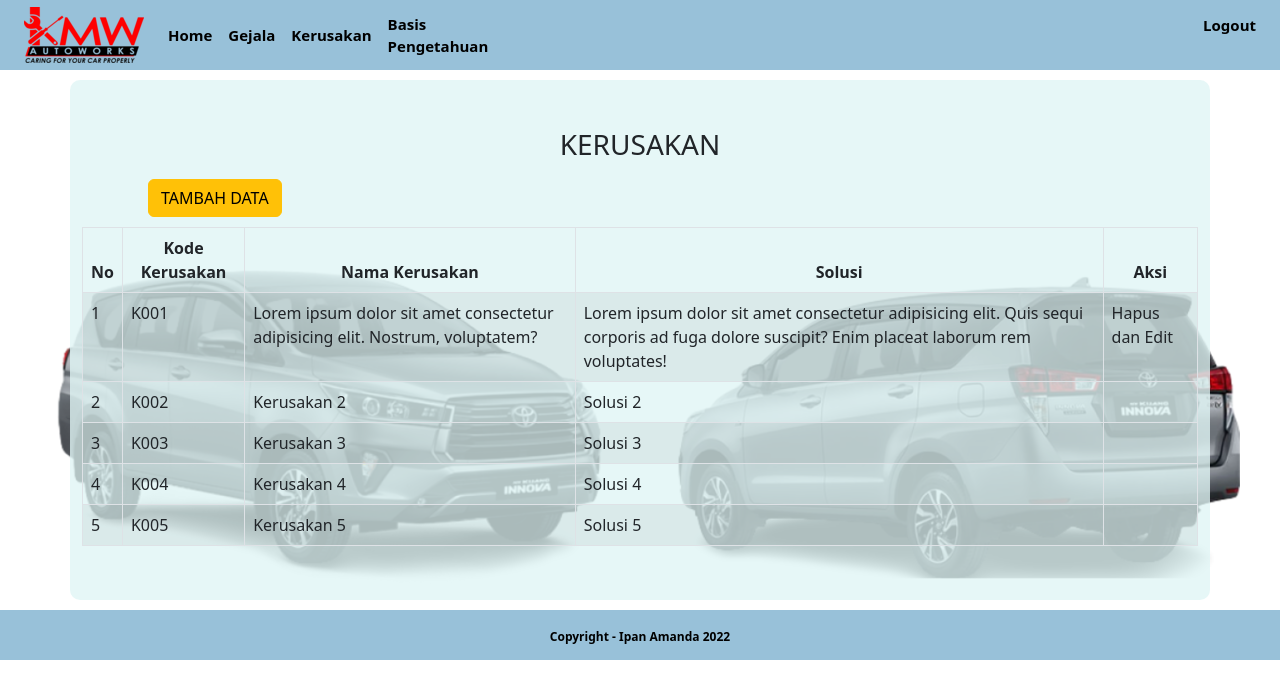
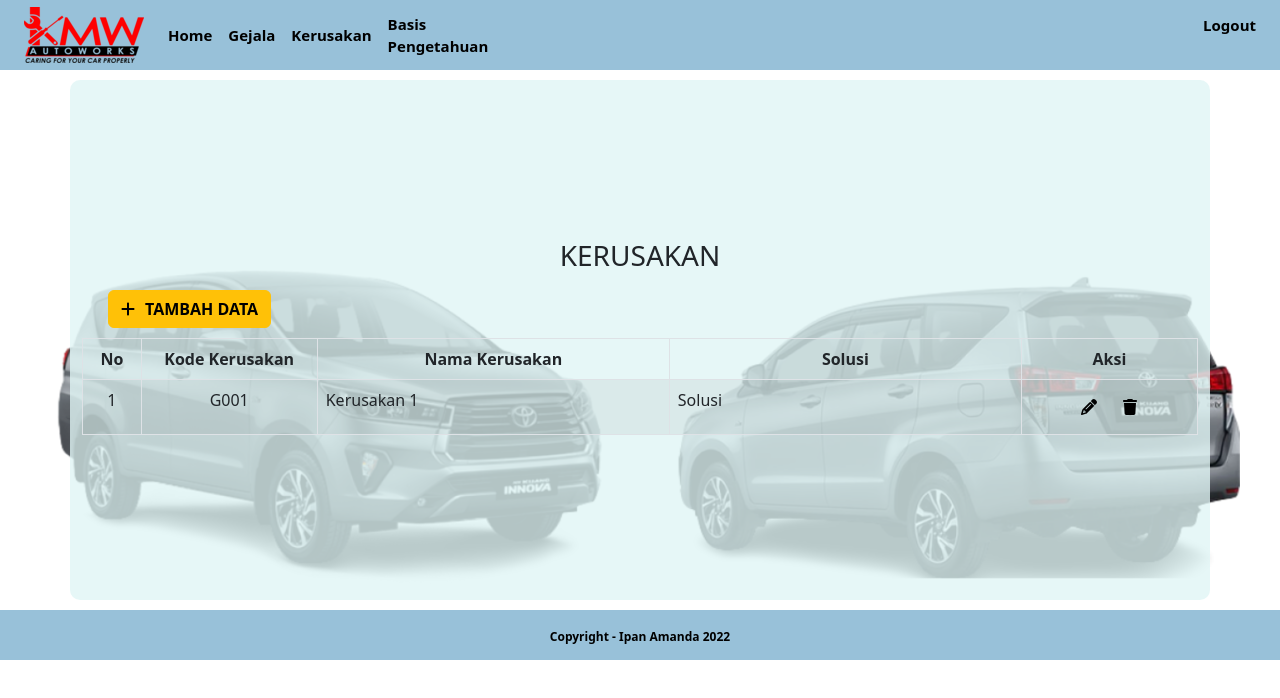
Before and after one commit to IpanAmd/frontendKMW, a React (Create React App) app: page /kerusakan in a window 1280 px wide. Shown: the top 698 px of the page. Built offline with nearby package versions, Linux system fonts and the light colour scheme; sample sign-in values are in the browser's storage.

Commit message:
penambahan icon font awesome pg gejala, pg kerusakan & pg KB

```diff
--- a/package.json
+++ b/package.json
@@ -17,6 +17,7 @@
     "react-dom": "^18.2.0",
     "react-router-dom": "^6.4.3",
     "react-scripts": "5.0.1",
+    "react-toastify": "^9.1.1",
     "sweetalert": "^2.1.2",
     "web-vitals": "^2.1.4"
   },
--- a/src/App.js
+++ b/src/App.js
@@ -1,4 +1,5 @@
 import './App.css';
+import "../src/components/fontAwesome";
 import {BrowserRouter, Routes, Route} from "react-router-dom";
 import { Home, Login, Gejala, Kerusakan, BasisPengetahuan, PetunjukPenggunaan, Pendaftaran, Diagnosa, HasilDiagnosa, TambahDataGejala, TambahDataKerusakan, TambahBasisPengetahuan} from './pages';
 import ProtectedToken from './auth/ProtectedToken';
--- /dev/null
+++ b/src/components/fontAwesome.jsx
@@ -0,0 +1,4 @@
+import { library } from "@fortawesome/fontawesome-svg-core";
+import { faPencil, faTrash, faPlus } from "@fortawesome/free-solid-svg-icons";
+
+library.add(faPencil, faTrash, faPlus);
--- a/src/index.js
+++ b/src/index.js
@@ -4,7 +4,7 @@ import './index.css';
 import App from './App';
 import reportWebVitals from './reportWebVitals';
 import 'bootstrap/dist/css/bootstrap.min.css';
-
+import 'react-toastify/dist/ReactToastify.css';
 
 const root = ReactDOM.createRoot(document.getElementById('root'));
 root.render(
--- a/src/pages/BasisPengetahuan.jsx
+++ b/src/pages/BasisPengetahuan.jsx
@@ -2,6 +2,8 @@ import style from "./basisPengetahuan.module.css";
 import {Container, Button, Table } from "react-bootstrap";
 import {Header, Footer} from "../components";
 import background from "../asset/bg1.png";
+import { FontAwesomeIcon } from "@fortawesome/react-fontawesome";
+import { faPencil, faPlus, faTrash } from "@fortawesome/free-solid-svg-icons";
 
 function BasisPengetahuan() {
     return (
@@ -12,62 +14,43 @@ function BasisPengetahuan() {
             <Container fluid className={style.containerFluid} style={{backgroundImage: `url(${background})`}}>
 
                 <Container className={style.container}>
-
                     <section className={style.section}>
                         <h3>BASIS PENGETAHUAN</h3>
                     </section>
 
                     <div className={style.button}>
-                        <Button variant="warning" href="/TambahBasisPengetahuan" className="mx-3">TAMBAH DATA</Button>
-
+                        <Button variant="warning" href="/TambahBasisPengetahuan" className="mx-3">
+                            <FontAwesomeIcon icon={faPlus}/>
+                            <span className={style.addItem}>TAMBAH DATA</span>
+                        </Button>
                     </div>
 
                     <Table striped bordered size="md" className={style.main}>
                         <thead className={style.tableHead}>
                             <tr>
-                                <td>No</td>
-                                <td>Nama Kerusakan</td>
-                                <td>Gejala Kerusakan</td>
-                                <td>Aksi</td>
+                                <td className={style.thSatu}>No</td>
+                                <td className={style.thTiga}>Nama Kerusakan</td>
+                                <td className={style.thTiga}>Gejala Kerusakan</td>
+                                <td className={style.thDua}>Aksi</td>
                             </tr>
                         </thead>
                         <tbody>
                             <tr>
-                                <td>1</td>
-                                <td>G001</td>
+                                <td className={style.tdAksi}>1</td>
                                 <td>Kerusakan 1</td>
-                                <td></td>
-                            </tr>
-                            <tr>
-                                <td>2</td>
-                                <td>G002</td>
-                                <td>Kerusakan 2</td>
-                                <td></td>
-                            </tr>
-                            <tr>
-                                <td>3</td>
-                                <td>G003</td>
-                                <td>Kerusakan 3</td>
-                                <td></td>
-                            </tr>
-                            <tr>
-                                <td>4</td>
-                                <td>G004</td>
-                                <td>Kerusakan 4</td>
-                                <td></td>
-                            </tr>
-                            <tr>
-                                <td>5</td>
-                                <td>G005</td>
-                                <td>Kerusakan 5</td>
-                                <td></td>
+                                <td>Gejala 1</td>
+                                <td className={style.tdAksi}>
+                                    <Button variant="link" href="/GejalaEdit">
+                                        <FontAwesomeIcon icon={faPencil} className={style.icon}/>
+                                    </Button>
+                                    <Button variant="link">
+                                        <FontAwesomeIcon icon={faTrash} className={style.icon}/>
+                                    </Button>
+                                </td>
                             </tr>
                         </tbody>
                     </Table>
-
-
                 </Container>
-
             </Container>
             {/* Container end */}
 
--- a/src/pages/Gejala.jsx
+++ b/src/pages/Gejala.jsx
@@ -2,7 +2,8 @@ import style from "./gejala.module.css";
 import {Container, Button, Table} from "react-bootstrap";
 import {Header, Footer} from "../components";
 import background from "../asset/bg1.png";
-// import { useState, useEffect } from "react";
+import { FontAwesomeIcon } from "@fortawesome/react-fontawesome";
+import { faPencil, faPlus, faTrash } from "@fortawesome/free-solid-svg-icons";
 
 function Gejala() {
     return (
@@ -11,63 +12,44 @@ function Gejala() {
 
             {/* Container start */}
             <Container fluid className={style.containerFluid} style={{backgroundImage: `url(${background})`}}>
-
                 <Container className={style.container}>
                     <section className={style.section}>
                         <h3>GEJALA KERUSAKAN</h3>
                     </section>
 
                     <div className={style.button}>
-                        <Button variant="warning" href="/TambahDataGejala" className="mx-3">TAMBAH DATA</Button>
-
+                        <Button variant="warning" href="/TambahDataGejala" className="mx-3">
+                            <FontAwesomeIcon icon={faPlus}/>
+                            <span className={style.addItem}>TAMBAH DATA</span>
+                        </Button>
                     </div>
 
                     <Table striped bordered size="md" className={style.main}>
                         <thead className={style.tableHead}>
                             <tr>
-                                <td>No</td>
-                                <td>Kode Gejala</td>
+                                <td className={style.thSatu}>No</td>
+                                <td className={style.thDua}>Kode Gejala</td>
                                 <td>Nama Gejala Kerusakan</td>
-                                <td>Aksi</td>
+                                <td className={style.thDua}>Aksi</td>
                             </tr>
                         </thead>
                         <tbody>
                             <tr>
-                                <td>1</td>
-                                <td>G001</td>
+                                <td className={style.tdAksi}>1</td>
+                                <td className={style.tdAksi}>G001</td>
                                 <td>Kerusakan 1</td>
-                                <td></td>
-                            </tr>
-                            <tr>
-                                <td>2</td>
-                                <td>G002</td>
-                                <td>Kerusakan 2</td>
-                                <td></td>
-                            </tr>
-                            <tr>
-                                <td>3</td>
-                                <td>G003</td>
-                                <td>Kerusakan 3</td>
-                                <td></td>
-                            </tr>
-                            <tr>
-                                <td>4</td>
-                                <td>G004</td>
-                                <td>Kerusakan 4</td>
-                                <td></td>
-                            </tr>
-                            <tr>
-                                <td>5</td>
-                                <td>G005</td>
-                                <td>Kerusakan 5</td>
-                                <td></td>
+                                <td className={style.tdAksi}>
+                                    <Button variant="link" href="/GejalaEdit">
+                                        <FontAwesomeIcon icon={faPencil} className={style.icon}/>
+                                    </Button>
+                                    <Button variant="link">
+                                        <FontAwesomeIcon icon={faTrash} className={style.icon}/>
+                                    </Button>
+                                </td>
                             </tr>
                         </tbody>
                     </Table>
-
-
                 </Container>
-
             </Container>
             {/* Container end */}
 
--- a/src/pages/Kerusakan.jsx
+++ b/src/pages/Kerusakan.jsx
@@ -2,11 +2,13 @@ import style from "./kerusakan.module.css";
 import {Container, Button, Table } from "react-bootstrap";
 import {Header, Footer} from "../components";
 import background from "../asset/bg1.png";
+import { FontAwesomeIcon } from "@fortawesome/react-fontawesome";
+import { faPencil, faPlus, faTrash } from "@fortawesome/free-solid-svg-icons";
 
 function Kerusakan() {
     return (
         <>
-            <Header />
+            <Header/>
 
             {/* Container start */}
             <Container fluid className={style.containerFluid} style={{backgroundImage: `url(${background})`}}>
@@ -19,61 +21,40 @@ function Kerusakan() {
                     </section>
 
                     <div className={style.button}>
-                    <Button variant="warning" href="/TambahDataKerusakan" className="mx-3">TAMBAH DATA</Button>
+                        <Button variant="warning" href="/TambahDataKerusakan" className="mx-3">
+                            <FontAwesomeIcon icon={faPlus}/>
+                            <span className={style.addItem}>TAMBAH DATA</span>
+                        </Button>
                     </div>
 
                     <Table striped bordered size="md" className={style.main}>
                         <thead className={style.tableHead}>
                             <tr>
-                            <td>No</td>
-                            <td className="mb-2">Kode Kerusakan</td>
-                            <td className="mb-3">Nama Kerusakan</td>
-                            <td>Solusi</td>
-                            <td>Aksi</td>
+                                <td className={style.thSatu}>No</td>
+                                <td className={style.thDua}>Kode Kerusakan</td>
+                                <td className={style.thTiga}>Nama Kerusakan</td>
+                                <td className={style.thTiga}>Solusi</td>
+                                <td className={style.thDua}>Aksi</td>
                             </tr>
                         </thead>
                         <tbody>
                             <tr>
-                            <td>1</td>
-                            <td>K001</td>
-                            <td>Lorem ipsum dolor sit amet consectetur adipisicing elit. Nostrum, voluptatem?</td>
-                            <td>Lorem ipsum dolor sit amet consectetur adipisicing elit. Quis sequi corporis ad fuga dolore suscipit? Enim placeat laborum rem voluptates!</td>
-                            <td>Hapus dan Edit</td>
-                        </tr>
-                        <tr>
-                            <td>2</td>
-                            <td>K002</td>
-                            <td>Kerusakan 2</td>
-                            <td>Solusi 2</td>
-                            <td></td>
-                        </tr>
-                        <tr>
-                            <td>3</td>
-                            <td>K003</td>
-                            <td>Kerusakan 3</td>
-                            <td>Solusi 3</td>
-                            <td></td>
-                        </tr>
-                        <tr>
-                            <td>4</td>
-                            <td>K004</td>
-                            <td>Kerusakan 4</td>
-                            <td>Solusi 4</td>
-                            <td></td>
-                        </tr>
-                        <tr>
-                            <td>5</td>
-                            <td>K005</td>
-                            <td>Kerusakan 5</td>
-                            <td>Solusi 5</td>
-                            <td></td>
+                                <td className={style.tdAksi}>1</td>
+                                <td className={style.tdAksi}>G001</td>
+                                <td>Kerusakan 1</td>
+                                <td>Solusi</td>
+                                <td className={style.tdAksi}>
+                                    <Button variant="link" href="/GejalaEdit">
+                                        <FontAwesomeIcon icon={faPencil} className={style.icon}/>
+                                    </Button>
+                                    <Button variant="link">
+                                        <FontAwesomeIcon icon={faTrash} className={style.icon}/>
+                                    </Button>
+                                </td>
                             </tr>
                         </tbody>
                     </Table>
-
-
                 </Container>
-
             </Container>
             {/* Container end */}
 
--- a/src/pages/kerusakan.module.css
+++ b/src/pages/kerusakan.module.css
@@ -35,6 +35,36 @@
     display: flex;
     justify-content: left;
     font-weight: 500;
-    margin-left: 50px;
+    margin-left: 10px;
     padding-bottom: 10px;
 }
+
+
+.thSatu {
+    width: 5%;
+}
+
+.thDua {
+    width: 15%;
+}
+
+.thTiga {
+    width: 30%;
+}
+
+.tdAksi {
+    text-align: center;
+}
+
+.icon {
+  color: black;
+}
+
+.icon:hover {
+    color: blue;
+}
+
+.addItem {
+    padding-left: 10px;
+    font-weight: bold;
+}
```
Also changed, not shown: src/pages/Login.jsx (+38 -16 lines), src/pages/basisPengetahuan.module.css (+31 -1 lines), src/pages/gejala.module.css (+26 -1 lines), 1 other file (tests, documents, lock files or other folders). Lines whose indentation alone changed are shown as unchanged.
